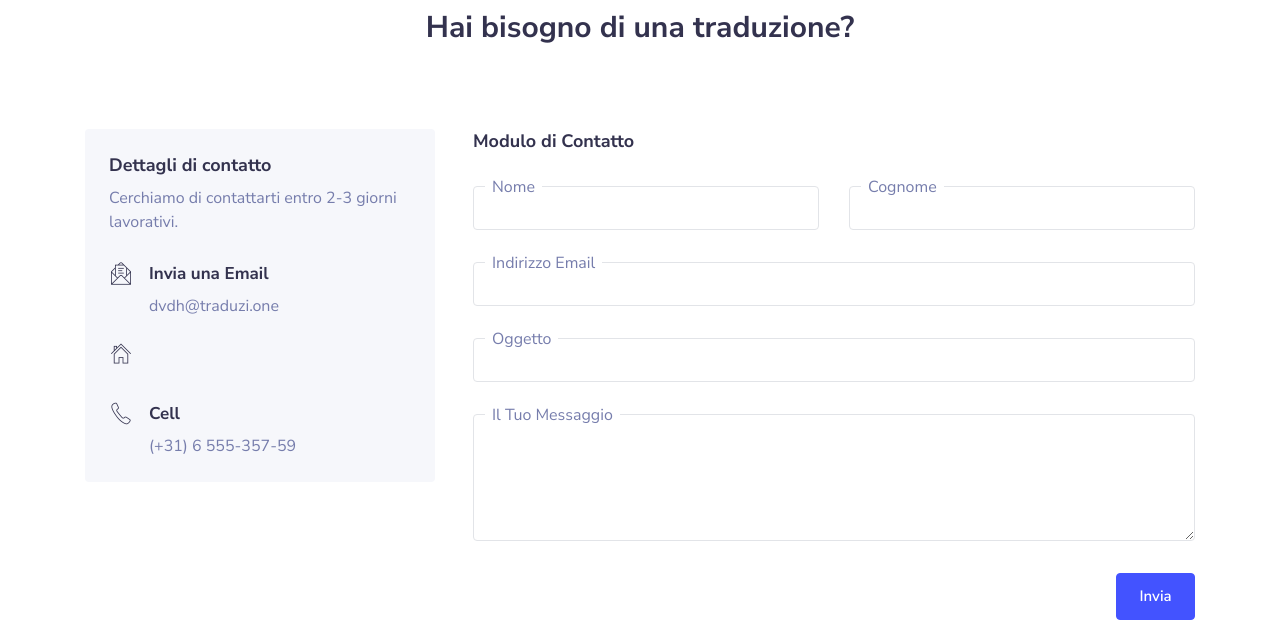
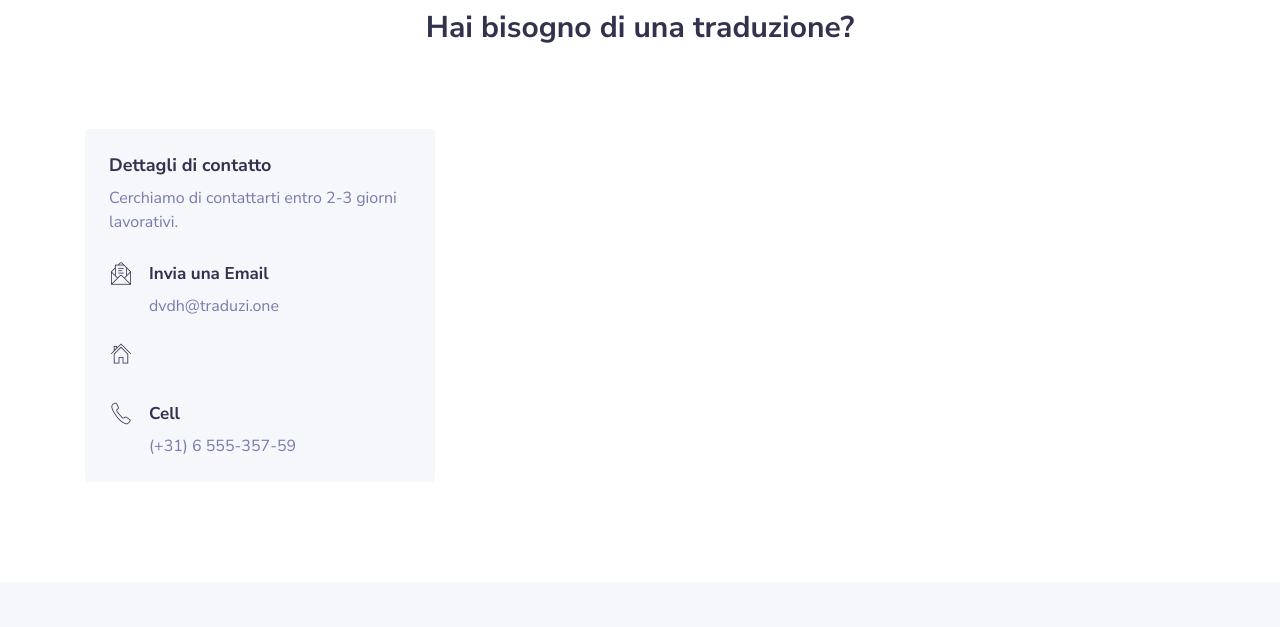
Before and after one commit to Traduzione/traduzione.github.io, a plain HTML site: page index_IT.html in a window 1280 px wide. Shown: the part 4505-5132 px from the top of the page. Drawn offline with Linux system fonts and the light colour scheme.

Commit message:
Update index_IT.html

```diff
--- a/index_IT.html
+++ b/index_IT.html
@@ -491,7 +491,7 @@
                             </div>
                         </div>
                     </div>
-                    <div class="col-lg-8">
+                   <!-- <div class="col-lg-8">
                         <div class="pl-0 pl-lg-2 mt-4">
                             <h5 class="f-18">Modulo di Contatto</h5>
 
@@ -545,7 +545,7 @@
                                             <div id="simple-msg"></div>
                                         </div>
                                     </div>
-                                </form>
+                                </form>-->
                             </div>
 
                         </div>
```
